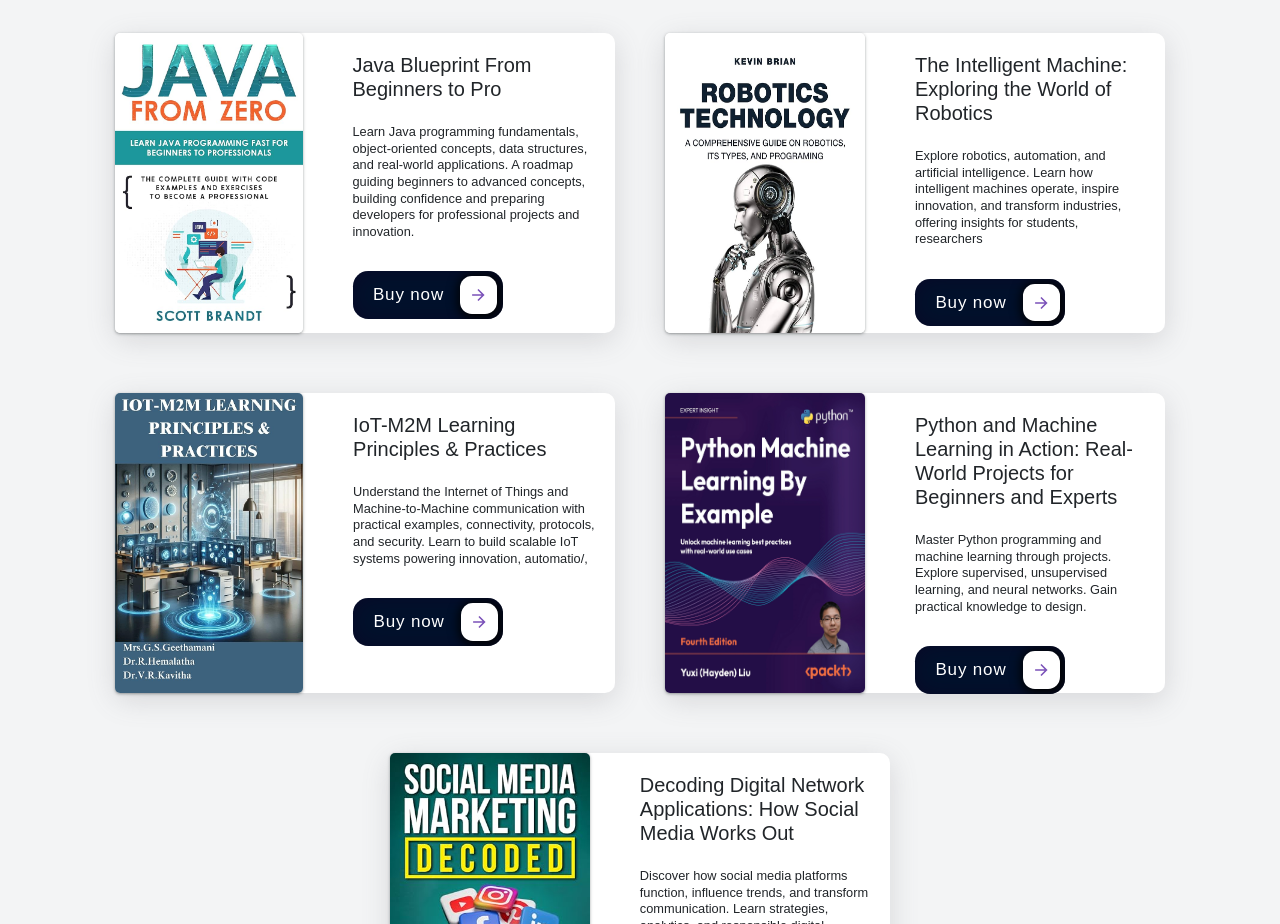
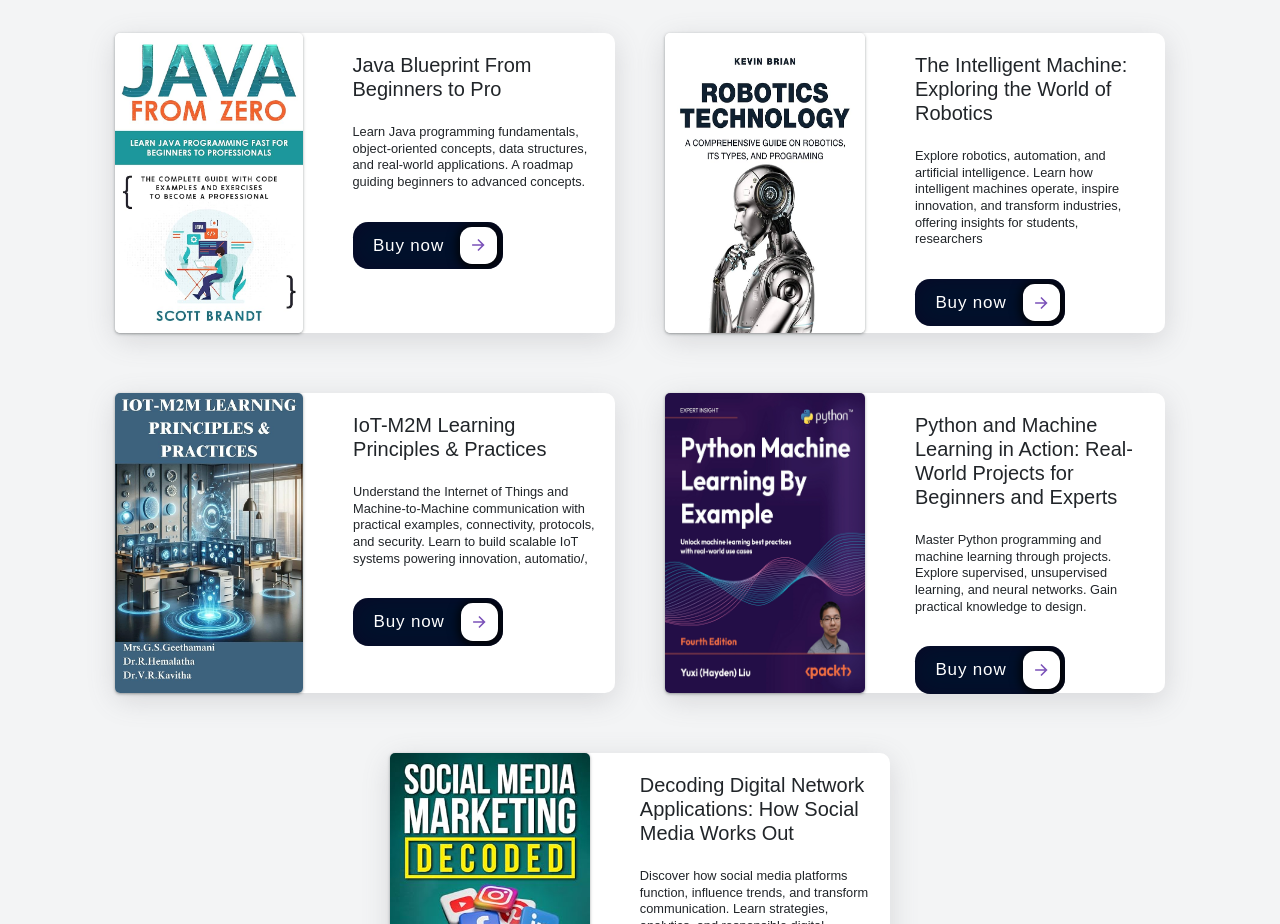
Before and after one commit to bharani303/projects, a plain HTML site: page projet x/books.html in a window 1280 px wide. Shown: the part 940-1864 px from the top of the page. Drawn offline with nearby package versions, Linux system fonts and the light colour scheme.

Commit message:
Update book text content

```diff
--- a/projet x/books.html
+++ b/projet x/books.html
@@ -156,7 +156,7 @@
             <img src="book1.jpg" alt="" width="200px" height="300px" style="border-radius: 5px;">
             <div class="book-content">
                 <h1>Java Blueprint From Beginners to Pro</h1>
-                <p>Learn Java programming fundamentals, object-oriented concepts, data structures, and real-world applications. A roadmap guiding beginners to advanced concepts, building confidence and preparing developers for professional projects and innovation.</p>
+                <p>Learn Java programming fundamentals, object-oriented concepts, data structures, and real-world applications. A roadmap guiding beginners to advanced concepts.</p>
                 <a href="https://amzn.in/d/agxRWK7" target="_blank">
                   <button class="cssbuttons-io-button">
                     Buy now
```
